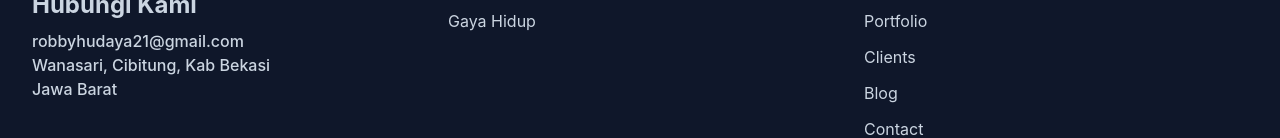
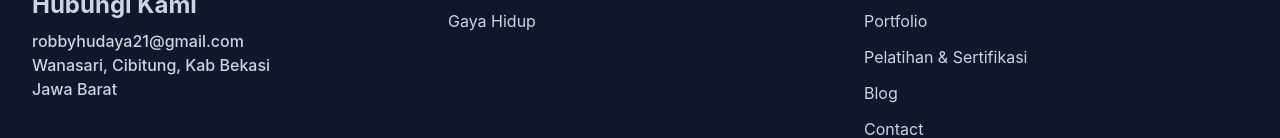
Before and after one commit to RobbyAH/portfolio-tailwind-css, a website: page index.html in a window 1280 px wide. Shown: the part 8661-8799 px from the top of the page. Drawn offline with Linux system fonts and the light colour scheme.

Commit message:
portofolio

```diff
--- a/index.html
+++ b/index.html
@@ -478,7 +478,7 @@
                 <a href="#portfolio" class="mb-3 inline-block text-base hover:text-primary">Portfolio</a>
               </li>
               <li>
-                <a href="#clients" class="mb-3 inline-block text-base hover:text-primary">Clients</a>
+                <a href="#clients" class="mb-3 inline-block text-base hover:text-primary">Pelatihan & Sertifikasi</a>
               </li>
               <li>
                 <a href="#blog" class="mb-3 inline-block text-base hover:text-primary">Blog</a>
```
